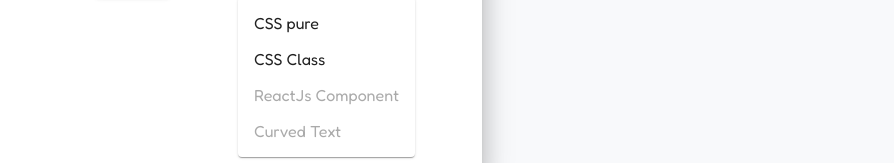
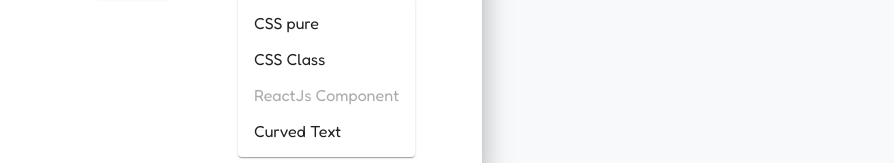
Before and after one commit to Crhist0/awesome-title-generator, a React (Create React App) app: page / in a window 1280 px wide. Both pictures are taken after a click on the button "EXPORT". Shown: the part 627-790 px from the top of the page, without its empty margins (18-912 px from the left). Built offline with nearby package versions, Linux system fonts and the light colour scheme; a web font is replaced by a local one.

Commit message:
allow circleType export

```diff
--- a/src/components/SplitButton/SplitButton.jsx
+++ b/src/components/SplitButton/SplitButton.jsx
@@ -85,7 +85,7 @@ export const SplitButton = (props) => {
                       key={option}
                       value={index}
                       id={option}
-                      disabled={index >= 2 ? true : false}
+                      disabled={index == 2 ? true : false}
                       onClick={(event) => handleMenuItemClick(event, index)}
                     >
                       {option}
```
